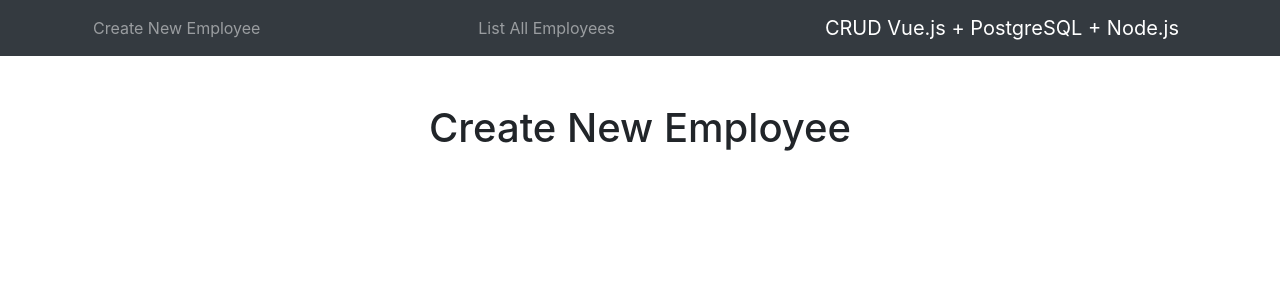
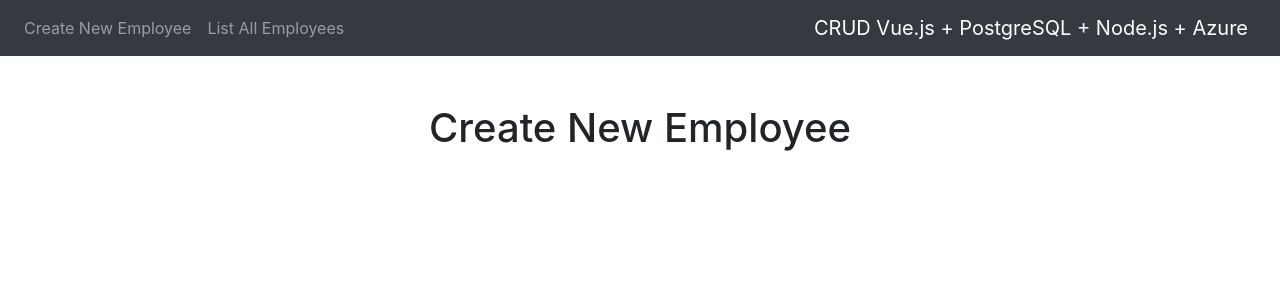
Before and after one commit to AlexandreMun/employee-crud-api, a Vue app in the folder front-vue/: page / in a window 1280 px wide. Shown: the top 300 px of the page. Built offline with nearby package versions, Linux system fonts and the light colour scheme.

Commit message:
Desenvolvimento do Nprogress na aplicação

```diff
--- a/front-vue/package.json
+++ b/front-vue/package.json
@@ -8,8 +8,10 @@
     "lint": "vue-cli-service lint"
   },
   "dependencies": {
+    "axios": "^0.21.1",
     "bootstrap": "^4.6.0",
     "core-js": "^3.6.5",
+    "nprogress": "^0.2.0",
     "vue": "^3.0.0",
     "vue-router": "^4.0.0-0",
     "vue-sweetalert2": "^4.2.1"
--- a/front-vue/src/components/NavBar.vue
+++ b/front-vue/src/components/NavBar.vue
@@ -1,19 +1,15 @@
 <template>
-    <!-- INICIO NAVBAR -->
+    <!--INÍCIO NAVBAR-->
     <nav class="navbar navbar-expand-sm bg-dark navbar-dark">
-      <div class="container">
-        <a href="" class="navbar-brand order-md-last">CRUD Vue.js + PostgreSQL + Node.js</a>
-        <ul class="navbar-nav mr-auto">
-          <li class="nav-item">
-            <routerLink class="nav-link" to="/">Create New Employee</routerLink>
-          </li>
-        </ul>
-        <ul class="navbar-nav mr-auto">
-          <li class="nav-item">
-            <routerLink class="nav-link" to="/list-employees">List All Employees</routerLink>
-          </li>
-        </ul>
-      </div>
+        <a class="navbar-brand order-md-last">CRUD Vue.js + PostgreSQL + Node.js + Azure</a>
+          <ul class="navbar-nav mr-auto">
+            <li class="nav-item">
+              <router-link class="nav-link" to="/">Create New Employee</router-link>
+            </li>
+            <li class="nav-item">
+              <router-link class="nav-link" to="/list-employees">List All Employees</router-link>
+            </li>
+          </ul>
     </nav>
     <!-- FIM NAVBAR -->
 </template>
--- a/front-vue/src/main.js
+++ b/front-vue/src/main.js
@@ -4,6 +4,7 @@ import App from './App.vue';
 import router from './router';
 
 import 'bootstrap/dist/css/bootstrap.min.css';
+import '../node_modules/nprogress/nprogress.css';
 
 const app = createApp(App);
 app.use(router, VueSweetAlert2);
--- a/front-vue/src/router/index.js
+++ b/front-vue/src/router/index.js
@@ -1,4 +1,5 @@
 import { createRouter, createWebHistory } from 'vue-router';
+import Nprogress from 'nprogress';
 
 const routes = [
   {
@@ -23,4 +24,19 @@ const router = createRouter({
   routes,
 });
 
+// Transitar entre páginas
+router.beforeResolve((to, from, next) => {
+  // Quando houver carregamento de uma página inicial, então usar o Nprogress
+  if (to.name) {
+    Nprogress.start();
+  }
+  next();
+});
+
+// Se a página não carregar por completo
+router.afterEach((to, from) => {
+  // Completa a animação da rota usando o progress bar
+  Nprogress.done();
+});
+
 export default router;
```
Also changed, not shown: front-vue/.eslintrc.js, 1 other file (tests, documents, lock files or other folders).
